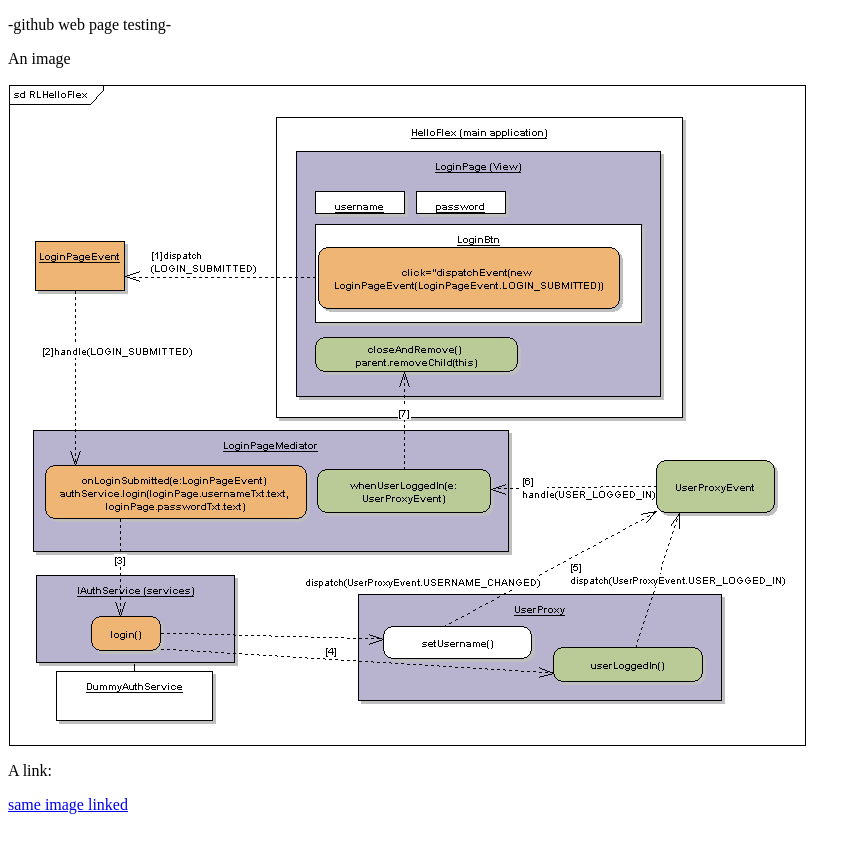
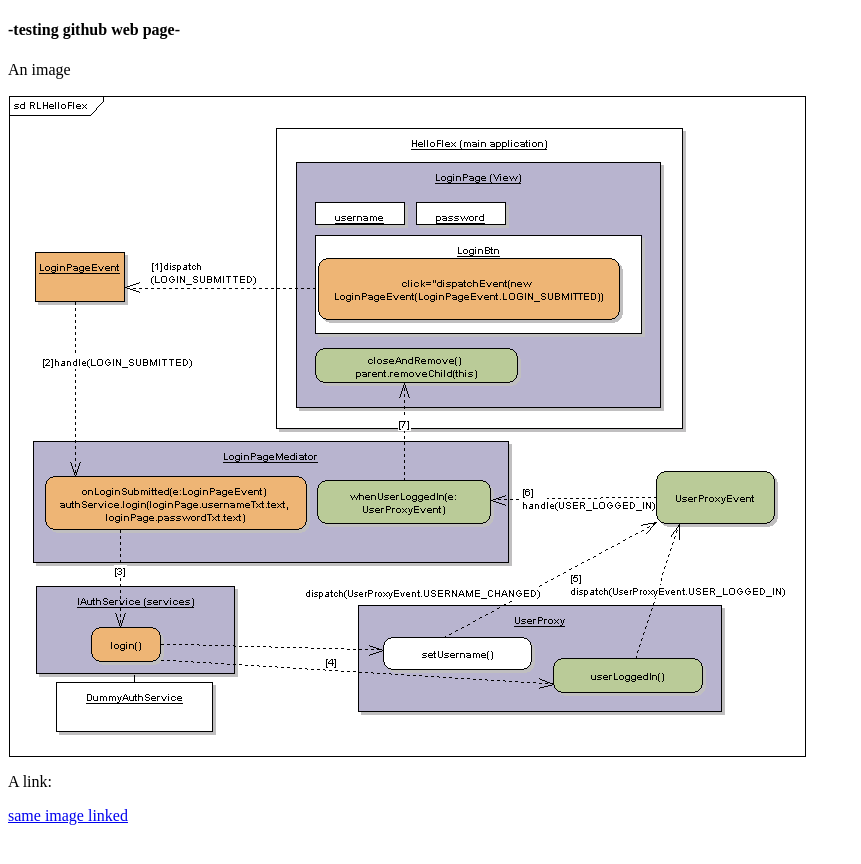
Before and after one commit to Ondina/ondina.github.com, a plain HTML site: page index.html in a window 1280 px wide. Shown: the whole page, without its empty margins (0-861 px from the left). After the commit the page ends 841 px from the top, so only its background shows below. Drawn offline with Linux system fonts and the light colour scheme.

Commit message:
changed index.html

```diff
--- a/index.html
+++ b/index.html
@@ -6,11 +6,10 @@
 </head>
 
 <body>
-<p>-github web page testing-</p>
+<h4>-testing github web page-</h4>
 <p>An image</p>
 <p><img src="images/RLHelloFlex.png" width="798" height="662" alt="RLHelloFlex Diagram" /></p>
 <p>A link:</p>
 <p><a href="http://sites.google.com/site/mvc4flex/rl/rlhelloflex">same image linked</a></p>
-<p>&nbsp;</p>
 </body>
 </html>
```
